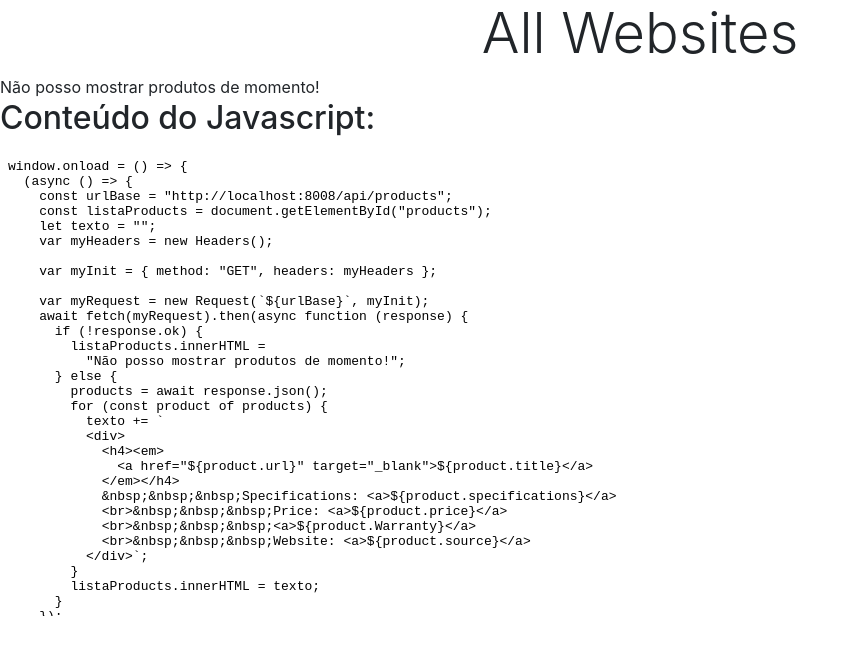
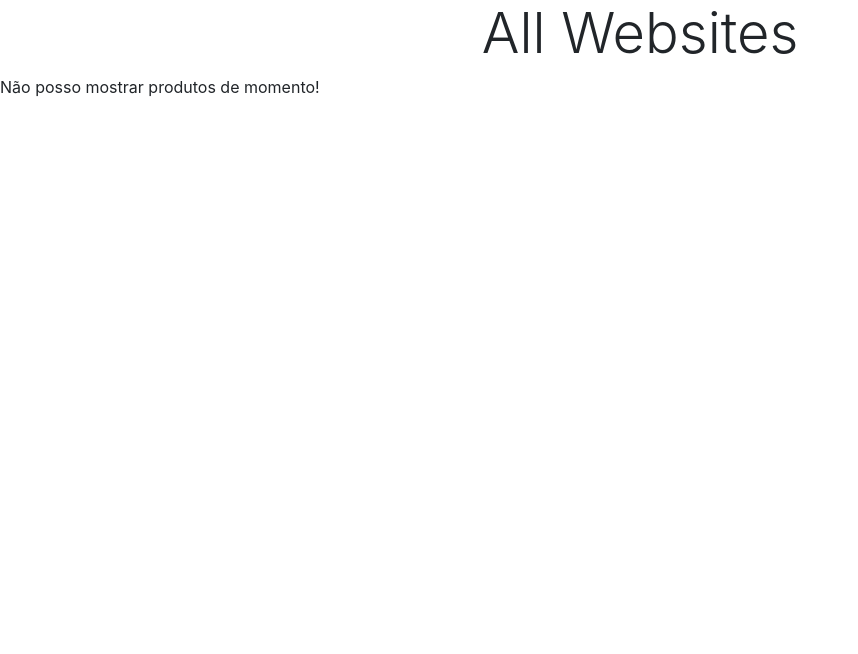
Before and after one commit to youputmoeda/Small-API, a website: page public/onload.html in a window 1280 px wide. Shown: the whole page, without its empty margins (0-858 px from the left). Drawn offline with nearby package versions, Linux system fonts and the light colour scheme; no server answers.

```diff
--- a/public/onload.html
+++ b/public/onload.html
@@ -29,14 +29,5 @@
         <!-- Conteúdo a ser injetado via JavaScript -->
     </div>
     <script src="js/onload.js"></script>
-    <div>
-        <h2>Conteúdo do Javascript:</h2>
-        <iframe
-          src="js/onload.js"
-          width="800"
-          height="470"
-          frameborder="1"
-        ></iframe>
-      </div>
   </body>
 </html>
```
Also changed, not shown: controllers/controller.js (+8 -0 lines), public/index.html (+3 -0 lines), public/favicon.ico (added).
